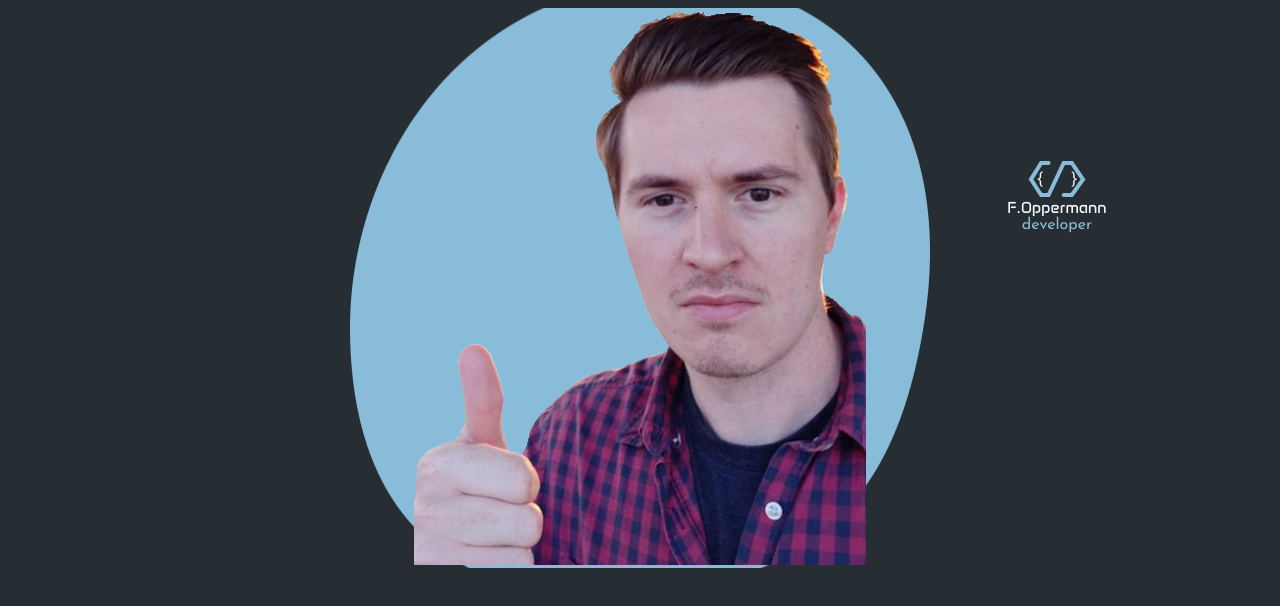
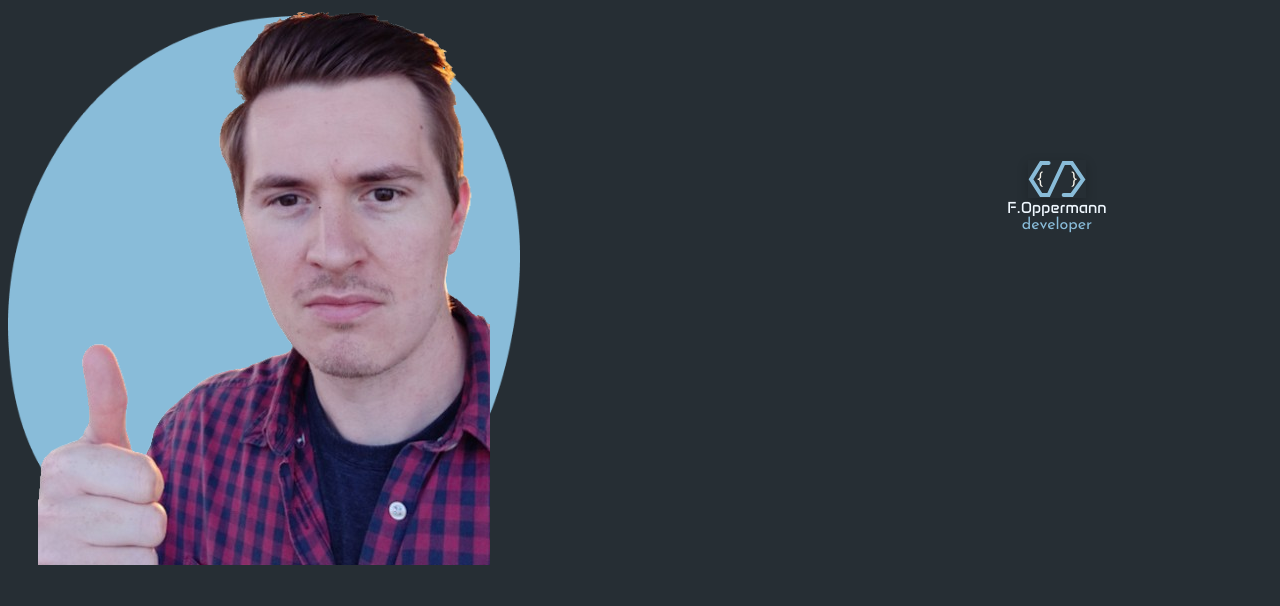
Before and after one commit to Auprman/portfolio, an Angular app: page / in a window 1280 px wide. Shown: the top 606 px of the page. Built offline with nearby package versions, Linux system fonts and the light colour scheme.

Commit message:
added hover animation to mypic and logo

```diff
--- a/src/sections/atf/atf.component.html
+++ b/src/sections/atf/atf.component.html
@@ -3,10 +3,6 @@
 
     <div class="left-section">
         <img id="mypic" src="/assets/img/mypic/mypic.png" alt="my picture">
-        <!-- <div class="bg-photo">
-            <img src="/assets/img/bg-img/bg-default.png" alt="default background">
-            <img src="/assets/img/bg-img/bg-hover.png" alt="hover background">
-        </div> -->
     </div>
 
 
--- a/src/sections/atf/atf.component.scss
+++ b/src/sections/atf/atf.component.scss
@@ -4,17 +4,47 @@
     max-height: 70vh;
 }
 
-.left-section{
+.left-section {
+    position: relative;
     background-image: url('/assets/img/bg-img/bg-default.png');
     background-repeat: no-repeat;
     background-position: center;
+    background-size: contain;
     display: flex;
     height: 70vh;
+    width: 40vw;
     justify-content: center;
     align-items: center;
     flex-direction: column;
+    overflow: hidden;
 
-}
+    &::after {
+      content: "";
+      position: absolute;
+      top: 0;
+      left: 0;
+      width: 100%;
+      height: 100%;
+      background-image: url('/assets/img/bg-img/bg-hover.png');
+      background-repeat: no-repeat;
+      background-position: center;
+      background-size: contain;
+      opacity: 0;
+      transition: opacity 0.4s ease-in-out;
+      pointer-events: none;
+      z-index: 1;
+    }
+
+    &:hover::after {
+      opacity: 1;
+    }
+
+    // Damit der Inhalt über den Hover-Hintergrund kommt:
+    > * {
+      position: relative;
+      z-index: 2;
+    }
+  }
 
 .fontAnta{
     font-family: 'Anta';
@@ -34,6 +64,12 @@
     width: 66px;
     height: 73px;
     background-color: transparent;
+    transition: transform 0.1s ease; // nur transform animieren!
+    transform-origin: center center;
+    will-change: transform;
+    &:hover{
+        transform: scale(1.05);
+    }
 }
 
 .logo-sign{
@@ -44,6 +80,7 @@
 
     img{
         background-color: transparent;
+        box-shadow: 0 4px 12px rgba(0, 0, 0, 0.2);
     }
 }
 .logo-braces{
```
